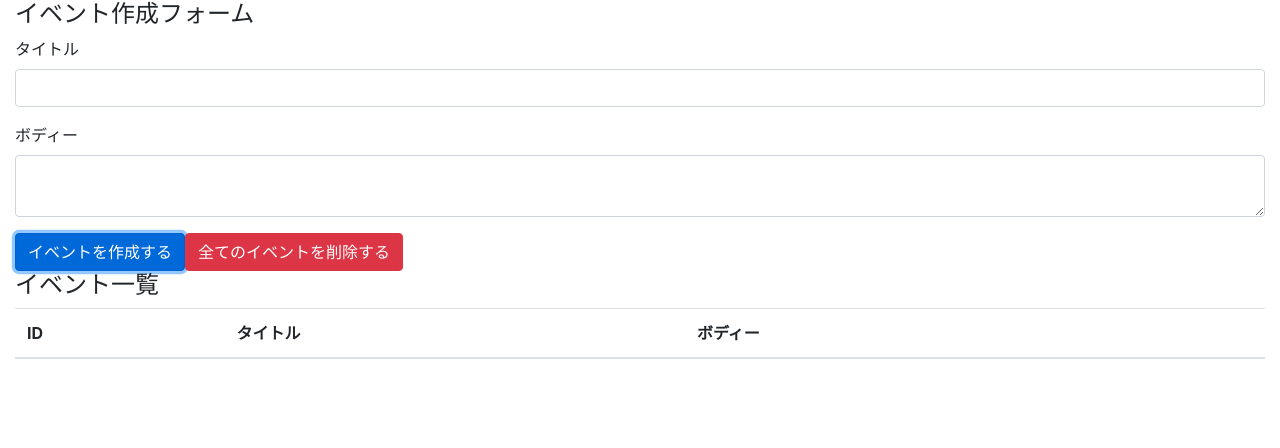
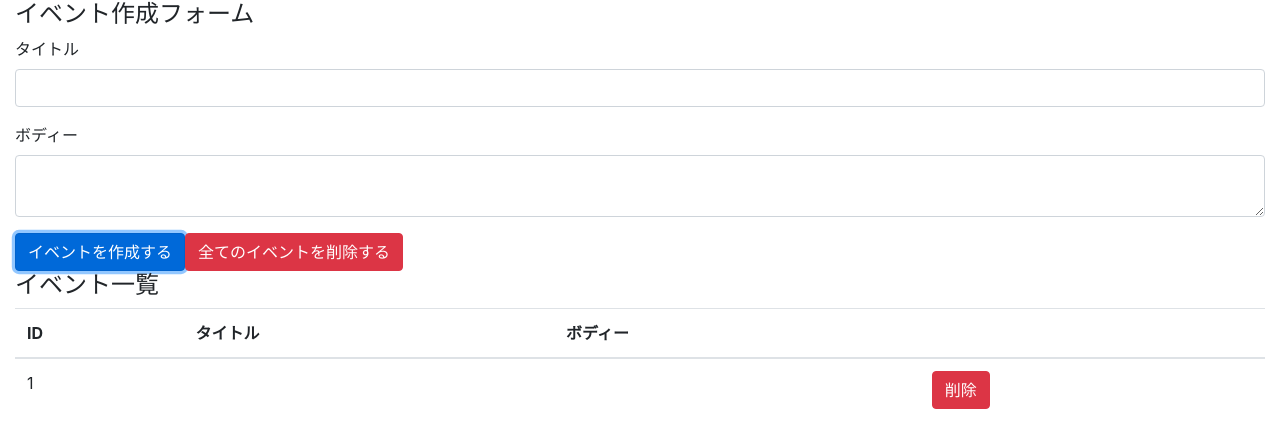
Before and after one commit to kimuniiii/react-hooks-101, a React (Create React App) app: page / in a window 1280 px wide. Both pictures are taken after a click on the button "イベントを作成する". Shown: the top 448 px of the page. Built offline with nearby package versions, Linux system fonts and the light colour scheme.

Commit message:
useReducerを用いて 以下の2つの機能を実装
・イベントの作成
・イベントの削除

```diff
--- a/src/components/App.jsx
+++ b/src/components/App.jsx
@@ -1,7 +1,33 @@
-import React from 'react';
+// 外部モジュール
+import React, { useReducer, useState } from 'react';
 import 'bootstrap/dist/css/bootstrap.min.css';
 
+// 内部モジュール
+import reducer from '../reducers';
+import Event from '../components/Event'
+
+// Appコンポーネント
 const App = () => {
+  const [state, dispatch] = useReducer(reducer,[]);
+  const [title, setTitle] = useState('');
+  const [body, setBody] = useState('');
+
+  const addEvent = (e) => {
+    e.preventDefault()
+    console.log({title,body});
+    dispatch({
+      type:'CREATE_EVENT',
+      title,
+      body
+    })
+  }
+
+  const handleChange = (e) => {
+    setTitle(e.target.value);
+  }
+
+  console.log({state});
+
   return (
     <div className='container-fluid'>
       <h4>イベント作成フォーム</h4>
@@ -11,18 +37,18 @@ const App = () => {
           <label htmlFor='formEventTitle'>
             タイトル
           </label>
-          <input className='form-control' id='formEventTitle'></input>
+          <input className='form-control' id='formEventTitle' value={title} onChange={handleChange}></input>
         </div>
 
         <div className='form-group'>
           <label htmlFor='formEventBody'>
             ボディー
           </label>
-          <textarea className='form-control' id='formEventBody'></textarea>
+          <textarea className='form-control' id='formEventBody' value={body} onChange={(e) => {setBody(e.target.value)}}></textarea>
         </div>
       </form>
 
-        <button className='btn btn-primary'>イベントを作成する</button>
+        <button className='btn btn-primary' onClick={addEvent}>イベントを作成する</button>
         <button className='btn btn-danger'>全てのイベントを削除する</button>
 
         <h4>イベント一覧</h4>
@@ -37,6 +63,7 @@ const App = () => {
             </tr>
           </thead>
           <tbody>
+            { state.map((event,index) => ( <Event key={index} event={event} dispatch={dispatch}/>)) }
           </tbody>
         </table>
 
--- /dev/null
+++ b/src/components/Event.jsx
@@ -0,0 +1,27 @@
+// 外部モジュール
+import React from 'react';
+
+const Event = ({ dispatch, event }) => {
+      const id = event.id
+      const handleClickDeleteButton = () => {
+        dispatch({ type : 'DELETE_EVENT', id })
+      }
+
+      return (
+      <tr>
+        <td>{id}</td>
+        <td>{event.title}</td>
+        <td>{event.body}</td>
+        <td>
+          <button
+          type='button'
+          className='btn btn-danger'
+          onClick={handleClickDeleteButton}>
+          削除
+          </button>
+        </td>
+      </tr>
+    )
+  }
+
+export default Event;
--- a/src/reducers/index.jsx
+++ b/src/reducers/index.jsx
@@ -1,33 +1,73 @@
-// useReducer -> 状態を変えることが出来る関数
 
-/* action = {
+//! ==========
+//! 要件の整理
+//! ==========
+
+// どんなactionを受け取るか？
+
+/*
+action = {
   type : 'CREATE_EVENT',
-    title : '2020東京オリンピックのお知らせ',
-    body : '2020年に東京オリンピックを開催します'
+  title : '2020年東京オリンピックのお知らせ',
+  body : '2020年に東京でオリンピックを開催します',
 }
-
 */
 
-/* 状態がある場合と状態が無い場合で場合分けをする
-state = []
+// どうやって場合分けをすれば良いか？
+
+//? stateが空の場合
+
+//! before
+
+// state = []
+
+//! after
+
+/*
 state = [
-    {id:1,title:'タイトル',body:'ボディー'}
-    {id:2,title:'タイトル',body:'ボディー'}
-    {id:3,title:'タイトル',body:'ボディー'}
+    {
+        id : 1,
+        title : '2020年東京オリンピックのお知らせ',
+        body : '2020年に東京でオリンピックを開催します',
+    }
+]
 */
 
-const reducer = (state = [] , action) => {
+//? stateが空でない場合
+
+//! before
+
+/*
+state = [
+    {id: 1, title: 'タイトル1', body: 'ボディ1'},
+    {id: 2, title: 'タイトル2', body: 'ボディ2'},
+    {id: 3, title: 'タイトル3', body: 'ボディ3'}
+]
+*/
+
+//! after
+
+/*
+state = [
+    {id: 1, title: 'タイトル1', body: 'ボディ1'},
+    {id: 2, title: 'タイトル2', body: 'ボディ2'},
+    {id: 3, title: 'タイトル3', body: 'ボディ3'},
+    {id: 4, title : '2020年東京オリンピックのお知らせ', body : '2020年に東京でオリンピックを開催します'}
+]
+*/
+
+const reducer = (state = [], action) => {
   switch(action.type) {
-        case 'CREATE_EVENT' :
-            const event = { title : action.title,body : action.body }
+      case 'CREATE_EVENT':
+          const event = { title : action.title, body : action.body }
           const length = state.length;
           const id = length === 0 ? 1 : state[length - 1].id + 1;
-            return [...state, {id,...event}]
-        case 'DELETE_EVENT' :
-        return state;
-        case 'DELETE_ALL_EVENT' :
-        return []
-        default :
+          return [...state,{ id : id, ...event}];
+      case 'DELETE_EVENT':
+          return state.filter(event => event.id !== action.id);
+      case 'DELETE_ALL_EVENT':
+          return [];
+      default:
           return state;
   }
 }
```
Lines whose indentation alone changed are shown as unchanged.
